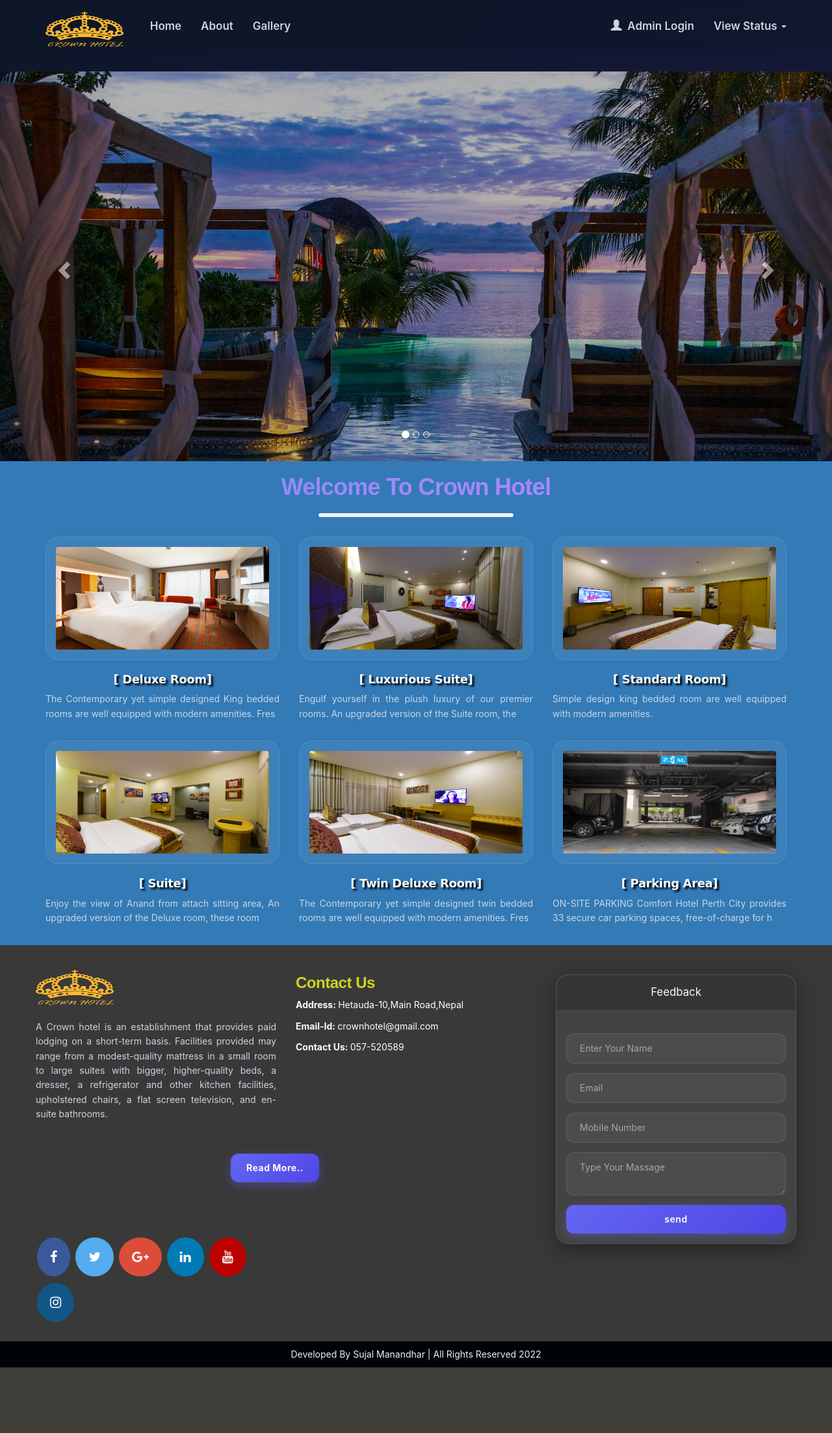
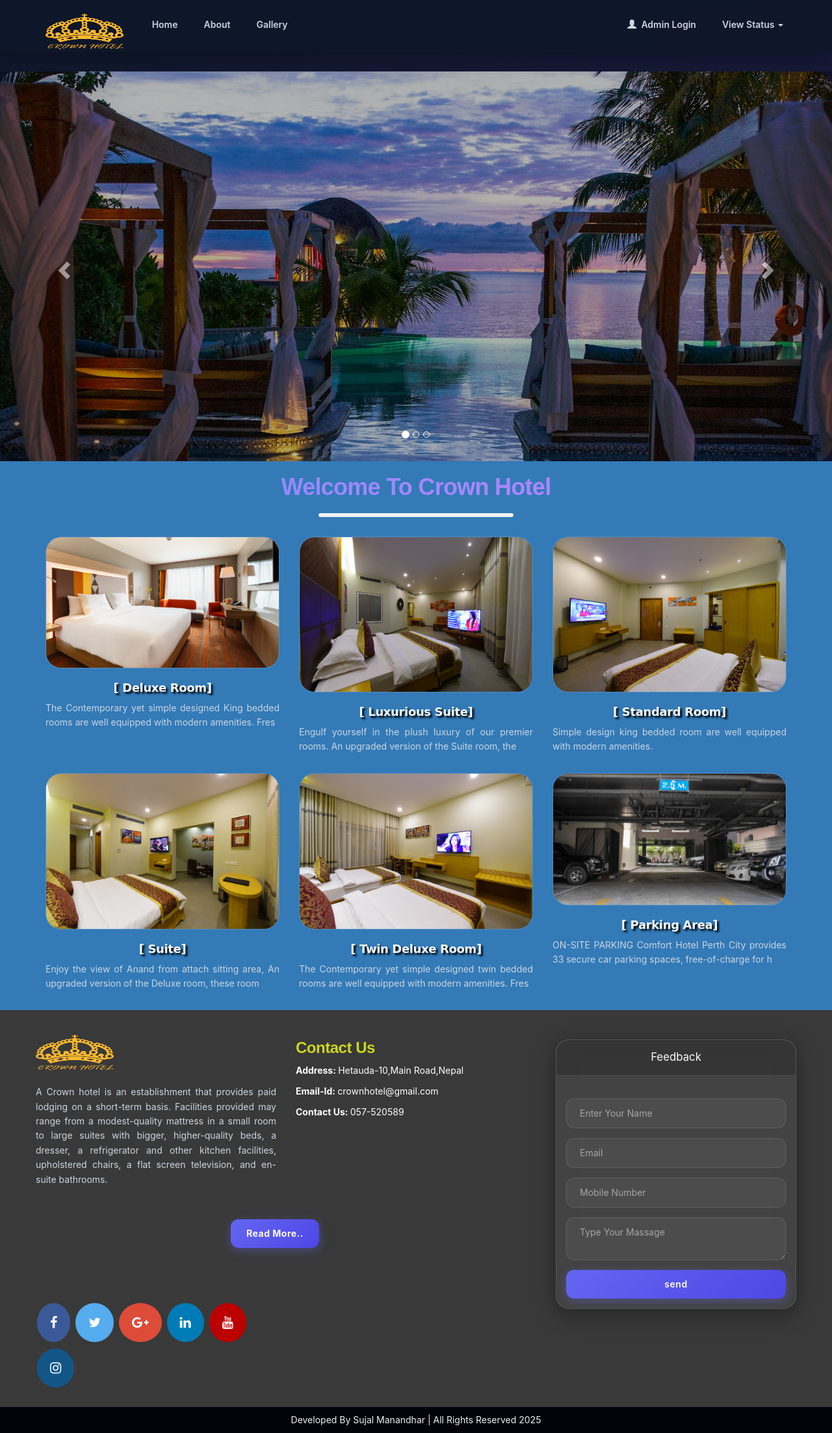
Before and after one commit to Sujal-Manandhar/Hotel-Management-System, a PHP site: page /index.php in a window 1280 px wide. Shown: the whole page at 65% size. Before the commit the page ends 2105 px from the top, so only its background shows below. Run offline with PHP 8.4, Linux system fonts and the light colour scheme; a user stored in the database is signed in; data comes from the database, SQL or seed files in the repository.

Commit message:
Enhance UI and update room descriptions

```diff
--- a/Footer.php
+++ b/Footer.php
@@ -63,7 +63,7 @@ if(isset($_POST['send']))
 <!--Footer2 start Here-->
 
 <footer class="container-fluid text-center"style="background-color:#000408;height:40px;padding-top:10px;color:#f0f0f0;">
-  <p>Developed By Sujal Manandhar | All Rights Reserved 2022</p>
+  <p>Developed By Sujal Manandhar | All Rights Reserved 2025</p>
 </footer>
 
 <!--Footer2 start Here-->
--- a/css/style.css
+++ b/css/style.css
@@ -7,13 +7,6 @@
 .navbar {
   margin-bottom: 0;
   border-radius: 0;
-  font-weight: 600;
-  font-size: 17px;
-}
-
-.navbar a {
-  position: relative;
-  top: 15px;
 }
 
 /* Add a gray background color and some padding to the footer */
@@ -76,21 +69,7 @@ h5 {
   width: 100%;
 }
 
-/*  Room Info Add a Image and Hover Fill*/
-#img1 {
-  width: 100%;
-  height: 190px;
-}
-
-#img1:hover {
-  box-shadow: 7px 7px 5px #ffffff;
-}
-
-.hov a:hover {
-  color: #000408;
-}
-
-/*  Room Info Add a Image and Hover End Fill*/
+/* Room Info styles moved to modern section */
 
 /*Login Start*/
 
@@ -127,10 +106,6 @@ h1 {
 
 #top {
   margin: 0px;
-}
-
-.thumbnail a img:hover {
-  box-shadow: 5px 5px 5px #000408;
 }
 
 /* Set height of the grid so .sidenav can be 100% (adjust as needed) */
@@ -254,29 +229,36 @@ h1, h2, h3, h4, h5, h6 {
 
 /* Override Bootstrap Navbar */
 .navbar-inverse {
-  background: rgba(15, 23, 42, 0.8) !important;
+  background: rgba(15, 23, 42, 0.9) !important;
   backdrop-filter: blur(12px);
   border: none !important;
-  box-shadow: 0 4px 30px rgba(0, 0, 0, 0.1);
+  box-shadow: 0 4px 30px rgba(0, 0, 0, 0.3);
   transition: all 0.3s ease;
+  min-height: 80px !important;
+  display: flex !important;
+  align-items: center !important;
 }
 
 .navbar-inverse .navbar-brand {
   color: var(--text-primary) !important;
   font-family: 'Outfit', sans-serif;
-  font-weight: 700;
-  font-size: 24px;
+  font-weight: 800;
+  font-size: 28px;
   letter-spacing: 1px;
+  padding: 20px 15px !important;
 }
 
 .navbar-inverse .navbar-nav>li>a {
   color: var(--text-secondary) !important;
   font-weight: 600;
-  transition: color 0.3s ease;
+  padding: 25px 20px !important;
+  transition: all 0.3s ease;
 }
 
 .navbar-inverse .navbar-nav>li>a:hover {
   color: var(--accent-color) !important;
+  background: rgba(255, 255, 255, 0.05) !important;
+  text-decoration: none !important;
 }
 
 /* Typography Enhancements */
@@ -379,14 +361,24 @@ h1 {
 .thumbnail {
   background: var(--glass-bg) !important;
   border: 1px solid var(--glass-border) !important;
-  border-radius: 20px !important;
-  padding: 15px !important;
-  transition: transform 0.3s ease, box-shadow 0.3s ease;
+  border-radius: 24px !important;
+  padding: 0 !important;
+  overflow: hidden !important;
+  transition: all 0.4s cubic-bezier(0.175, 0.885, 0.32, 1.275);
 }
 
 .thumbnail:hover {
-  transform: translateY(-10px);
-  box-shadow: 0 15px 35px rgba(0,0,0,0.4);
+  transform: translateY(-15px) scale(1.02);
+  box-shadow: 0 25px 50px rgba(0,0,0,0.6);
+  border-color: var(--primary-color) !important;
+}
+
+.hov a {
+  text-decoration: none !important;
+}
+
+.hov a:hover, .hov a:focus {
+  text-decoration: none !important;
 }
 
 .thumbnail img {
```
